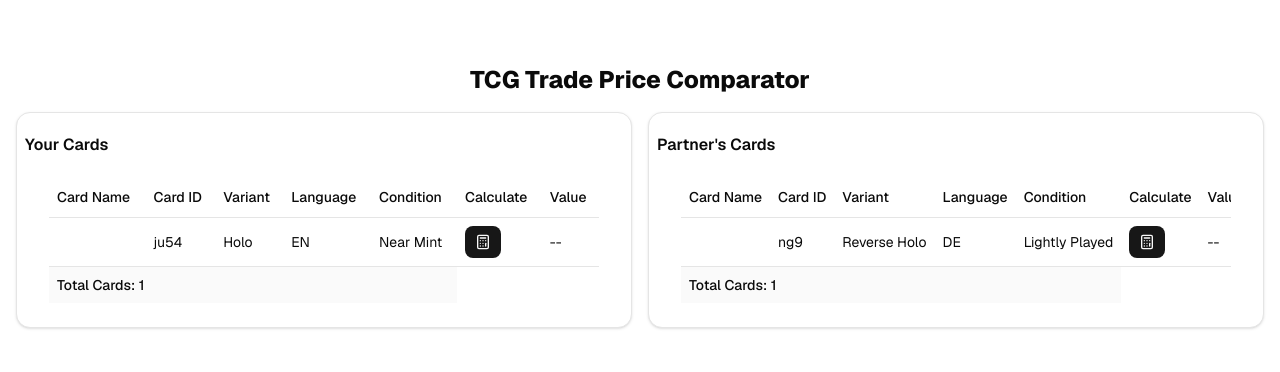
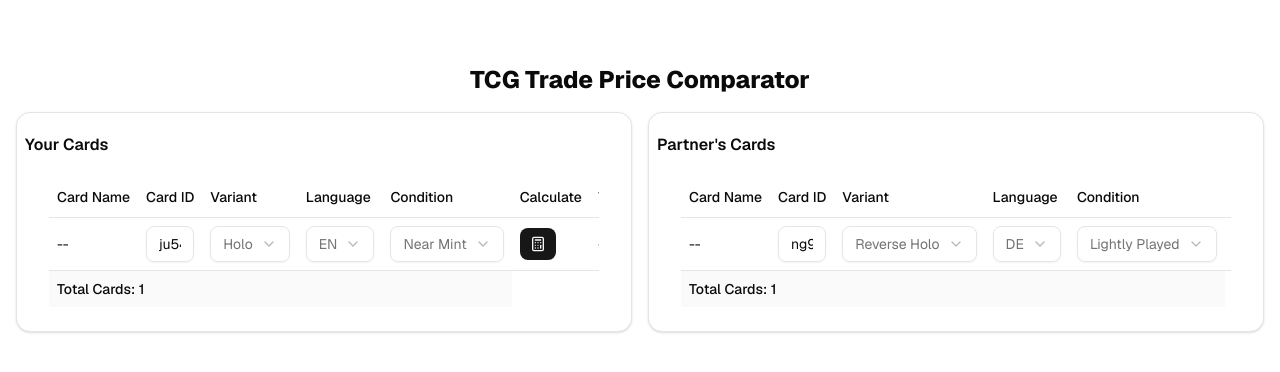
Before and after one commit to p-runge/price-comparator, a Next.js app: page / in a window 1280 px wide. Shown: the top 372 px of the page. Built offline with nearby package versions, Linux system fonts and the light colour scheme.

Commit message:
replace table cell contents with input and select elements

```diff
--- a/package.json
+++ b/package.json
@@ -16,6 +16,7 @@
     "typecheck": "tsc --noEmit"
   },
   "dependencies": {
+    "@radix-ui/react-select": "^2.2.6",
     "@radix-ui/react-slot": "^1.2.3",
     "@t3-oss/env-nextjs": "^0.12.0",
     "class-variance-authority": "^0.7.1",
--- a/src/components/trade-comparison.tsx
+++ b/src/components/trade-comparison.tsx
@@ -13,32 +13,57 @@
   TableHeader,
   TableRow,
 } from "./ui/table";
+import { Input } from "./ui/input";
+import {
+  Select,
+  SelectContent,
+  SelectItem,
+  SelectTrigger,
+  SelectValue,
+} from "./ui/select";
 
 type Trade = {
   yourCards: Card[];
   partnerCards: Card[];
 };
 
-type Variant =
-  | "Unlimited"
-  | "1st Edition"
-  | "Limited Edition"
-  | "Shadowless"
-  | "Holo"
-  | "Reverse Holo"
-  | "Promo"
-  | "Full Art"
-  | "Secret Rare"
-  | "Gold Rare";
-type Language = "EN" | "DE" | "FR" | "IT" | "ES" | "JP" | "KR" | "CN" | "PT";
-type Condition =
-  | "Mint"
-  | "Near Mint"
-  | "Excellent"
-  | "Good"
-  | "Lightly Played"
-  | "Played"
-  | "Poor";
+const VARIANTS = [
+  "Unlimited",
+  "1st Edition",
+  "Limited Edition",
+  "Shadowless",
+  "Holo",
+  "Reverse Holo",
+  "Promo",
+  "Full Art",
+  "Secret Rare",
+  "Gold Rare",
+] as const;
+type Variant = (typeof VARIANTS)[number];
+
+const LANGUAGES = [
+  "EN",
+  "DE",
+  "FR",
+  "IT",
+  "ES",
+  "JP",
+  "KR",
+  "CN",
+  "PT",
+] as const;
+type Language = (typeof LANGUAGES)[number];
+
+const CONDITIONS = [
+  "Mint",
+  "Near Mint",
+  "Excellent",
+  "Good",
+  "Lightly Played",
+  "Played",
+  "Poor",
+] as const;
+type Condition = (typeof CONDITIONS)[number];
 
 type Card = {
   name?: string; // e.g. "Clefable (Jungle)" or "Lugia (Neo Genesis)"
@@ -136,11 +161,77 @@
 
   return (
     <TableRow>
-      <TableCell>{card.name}</TableCell>
-      <TableCell>{card.id}</TableCell>
-      <TableCell>{card.variant}</TableCell>
-      <TableCell>{card.language}</TableCell>
-      <TableCell>{card.condition}</TableCell>
+      <TableCell>{card.name ?? "--"}</TableCell>
+      <TableCell>
+        <Input
+          type="text"
+          placeholder="ng9"
+          value={card.id}
+          onChange={() => {
+            // TODO: Update card name in state
+          }}
+        />
+      </TableCell>
+      <TableCell>
+        <Select>
+          <SelectTrigger>
+            <SelectValue placeholder={card.variant} />
+          </SelectTrigger>
+          <SelectContent>
+            {VARIANTS.map((variant) => (
+              <SelectItem
+                key={variant}
+                value={variant}
+                onClick={() => {
+                  // TODO: Update card variant in state
+                }}
+              >
+                {variant}
+              </SelectItem>
+            ))}
+          </SelectContent>
+        </Select>
+      </TableCell>
+      <TableCell>
+        <Select>
+          <SelectTrigger>
+            <SelectValue placeholder={card.language} />
+          </SelectTrigger>
+          <SelectContent>
+            {LANGUAGES.map((language) => (
+              <SelectItem
+                key={language}
+                value={language}
+                onClick={() => {
+                  // TODO: Update card language in state
+                }}
+              >
+                {language}
+              </SelectItem>
+            ))}
+          </SelectContent>
+        </Select>
+      </TableCell>
+      <TableCell>
+        <Select>
+          <SelectTrigger>
+            <SelectValue placeholder={card.condition} />
+          </SelectTrigger>
+          <SelectContent>
+            {CONDITIONS.map((condition) => (
+              <SelectItem
+                key={condition}
+                value={condition}
+                onClick={() => {
+                  // TODO: Update card condition in state
+                }}
+              >
+                {condition}
+              </SelectItem>
+            ))}
+          </SelectContent>
+        </Select>
+      </TableCell>
       <TableCell>
         <Button size="sm" onClick={() => calculatePrice()} disabled={loading}>
           {loading ? (
--- /dev/null
+++ b/src/components/ui/input.tsx
@@ -0,0 +1,21 @@
+import * as React from "react"
+
+import { cn } from "~/lib/utils"
+
+function Input({ className, type, ...props }: React.ComponentProps<"input">) {
+  return (
+    <input
+      type={type}
+      data-slot="input"
+      className={cn(
+        "file:text-foreground placeholder:text-muted-foreground selection:bg-primary selection:text-primary-foreground dark:bg-input/30 border-input h-9 w-full min-w-0 rounded-md border bg-transparent px-3 py-1 text-base shadow-xs transition-[color,box-shadow] outline-none file:inline-flex file:h-7 file:border-0 file:bg-transparent file:text-sm file:font-medium disabled:pointer-events-none disabled:cursor-not-allowed disabled:opacity-50 md:text-sm",
+        "focus-visible:border-ring focus-visible:ring-ring/50 focus-visible:ring-[3px]",
+        "aria-invalid:ring-destructive/20 dark:aria-invalid:ring-destructive/40 aria-invalid:border-destructive",
+        className
+      )}
+      {...props}
+    />
+  )
+}
+
+export { Input }
--- /dev/null
+++ b/src/components/ui/select.tsx
@@ -0,0 +1,185 @@
+"use client"
+
+import * as React from "react"
+import * as SelectPrimitive from "@radix-ui/react-select"
+import { CheckIcon, ChevronDownIcon, ChevronUpIcon } from "lucide-react"
+
+import { cn } from "~/lib/utils"
+
+function Select({
+  ...props
+}: React.ComponentProps<typeof SelectPrimitive.Root>) {
+  return <SelectPrimitive.Root data-slot="select" {...props} />
+}
+
+function SelectGroup({
+  ...props
+}: React.ComponentProps<typeof SelectPrimitive.Group>) {
+  return <SelectPrimitive.Group data-slot="select-group" {...props} />
+}
+
+function SelectValue({
+  ...props
+}: React.ComponentProps<typeof SelectPrimitive.Value>) {
+  return <SelectPrimitive.Value data-slot="select-value" {...props} />
+}
+
+function SelectTrigger({
+  className,
+  size = "default",
+  children,
+  ...props
+}: React.ComponentProps<typeof SelectPrimitive.Trigger> & {
+  size?: "sm" | "default"
+}) {
+  return (
+    <SelectPrimitive.Trigger
+      data-slot="select-trigger"
+      data-size={size}
+      className={cn(
+        "border-input data-[placeholder]:text-muted-foreground [&_svg:not([class*='text-'])]:text-muted-foreground focus-visible:border-ring focus-visible:ring-ring/50 aria-invalid:ring-destructive/20 dark:aria-invalid:ring-destructive/40 aria-invalid:border-destructive dark:bg-input/30 dark:hover:bg-input/50 flex w-fit items-center justify-between gap-2 rounded-md border bg-transparent px-3 py-2 text-sm whitespace-nowrap shadow-xs transition-[color,box-shadow] outline-none focus-visible:ring-[3px] disabled:cursor-not-allowed disabled:opacity-50 data-[size=default]:h-9 data-[size=sm]:h-8 *:data-[slot=select-value]:line-clamp-1 *:data-[slot=select-value]:flex *:data-[slot=select-value]:items-center *:data-[slot=select-value]:gap-2 [&_svg]:pointer-events-none [&_svg]:shrink-0 [&_svg:not([class*='size-'])]:size-4",
+        className
+      )}
+      {...props}
+    >
+      {children}
+      <SelectPrimitive.Icon asChild>
+        <ChevronDownIcon className="size-4 opacity-50" />
+      </SelectPrimitive.Icon>
+    </SelectPrimitive.Trigger>
+  )
+}
+
+function SelectContent({
+  className,
+  children,
+  position = "popper",
+  ...props
+}: React.ComponentProps<typeof SelectPrimitive.Content>) {
+  return (
+    <SelectPrimitive.Portal>
+      <SelectPrimitive.Content
+        data-slot="select-content"
+        className={cn(
+          "bg-popover text-popover-foreground data-[state=open]:animate-in data-[state=closed]:animate-out data-[state=closed]:fade-out-0 data-[state=open]:fade-in-0 data-[state=closed]:zoom-out-95 data-[state=open]:zoom-in-95 data-[side=bottom]:slide-in-from-top-2 data-[side=left]:slide-in-from-right-2 data-[side=right]:slide-in-from-left-2 data-[side=top]:slide-in-from-bottom-2 relative z-50 max-h-(--radix-select-content-available-height) min-w-[8rem] origin-(--radix-select-content-transform-origin) overflow-x-hidden overflow-y-auto rounded-md border shadow-md",
+          position === "popper" &&
+            "data-[side=bottom]:translate-y-1 data-[side=left]:-translate-x-1 data-[side=right]:translate-x-1 data-[side=top]:-translate-y-1",
+          className
+        )}
+        position={position}
+        {...props}
+      >
+        <SelectScrollUpButton />
+        <SelectPrimitive.Viewport
+          className={cn(
+            "p-1",
+            position === "popper" &&
+              "h-[var(--radix-select-trigger-height)] w-full min-w-[var(--radix-select-trigger-width)] scroll-my-1"
+          )}
+        >
+          {children}
+        </SelectPrimitive.Viewport>
+        <SelectScrollDownButton />
+      </SelectPrimitive.Content>
+    </SelectPrimitive.Portal>
+  )
+}
+
+function SelectLabel({
+  className,
+  ...props
+}: React.ComponentProps<typeof SelectPrimitive.Label>) {
+  return (
+    <SelectPrimitive.Label
+      data-slot="select-label"
+      className={cn("text-muted-foreground px-2 py-1.5 text-xs", className)}
+      {...props}
+    />
+  )
+}
+
+function SelectItem({
+  className,
+  children,
+  ...props
+}: React.ComponentProps<typeof SelectPrimitive.Item>) {
+  return (
+    <SelectPrimitive.Item
+      data-slot="select-item"
+      className={cn(
+        "focus:bg-accent focus:text-accent-foreground [&_svg:not([class*='text-'])]:text-muted-foreground relative flex w-full cursor-default items-center gap-2 rounded-sm py-1.5 pr-8 pl-2 text-sm outline-hidden select-none data-[disabled]:pointer-events-none data-[disabled]:opacity-50 [&_svg]:pointer-events-none [&_svg]:shrink-0 [&_svg:not([class*='size-'])]:size-4 *:[span]:last:flex *:[span]:last:items-center *:[span]:last:gap-2",
+        className
+      )}
+      {...props}
+    >
+      <span className="absolute right-2 flex size-3.5 items-center justify-center">
+        <SelectPrimitive.ItemIndicator>
+          <CheckIcon className="size-4" />
+        </SelectPrimitive.ItemIndicator>
+      </span>
+      <SelectPrimitive.ItemText>{children}</SelectPrimitive.ItemText>
+    </SelectPrimitive.Item>
+  )
+}
+
+function SelectSeparator({
+  className,
+  ...props
+}: React.ComponentProps<typeof SelectPrimitive.Separator>) {
+  return (
+    <SelectPrimitive.Separator
+      data-slot="select-separator"
+      className={cn("bg-border pointer-events-none -mx-1 my-1 h-px", className)}
+      {...props}
+    />
+  )
+}
+
+function SelectScrollUpButton({
+  className,
+  ...props
+}: React.ComponentProps<typeof SelectPrimitive.ScrollUpButton>) {
+  return (
+    <SelectPrimitive.ScrollUpButton
+      data-slot="select-scroll-up-button"
+      className={cn(
+        "flex cursor-default items-center justify-center py-1",
+        className
+      )}
+      {...props}
+    >
+      <ChevronUpIcon className="size-4" />
+    </SelectPrimitive.ScrollUpButton>
+  )
+}
+
+function SelectScrollDownButton({
+  className,
+  ...props
+}: React.ComponentProps<typeof SelectPrimitive.ScrollDownButton>) {
+  return (
+    <SelectPrimitive.ScrollDownButton
+      data-slot="select-scroll-down-button"
+      className={cn(
+        "flex cursor-default items-center justify-center py-1",
+        className
+      )}
+      {...props}
+    >
+      <ChevronDownIcon className="size-4" />
+    </SelectPrimitive.ScrollDownButton>
+  )
+}
+
+export {
+  Select,
+  SelectContent,
+  SelectGroup,
+  SelectItem,
+  SelectLabel,
+  SelectScrollDownButton,
+  SelectScrollUpButton,
+  SelectSeparator,
+  SelectTrigger,
+  SelectValue,
+}
```
Also changed, not shown: 1 other file (tests, documents, lock files or other folders).
